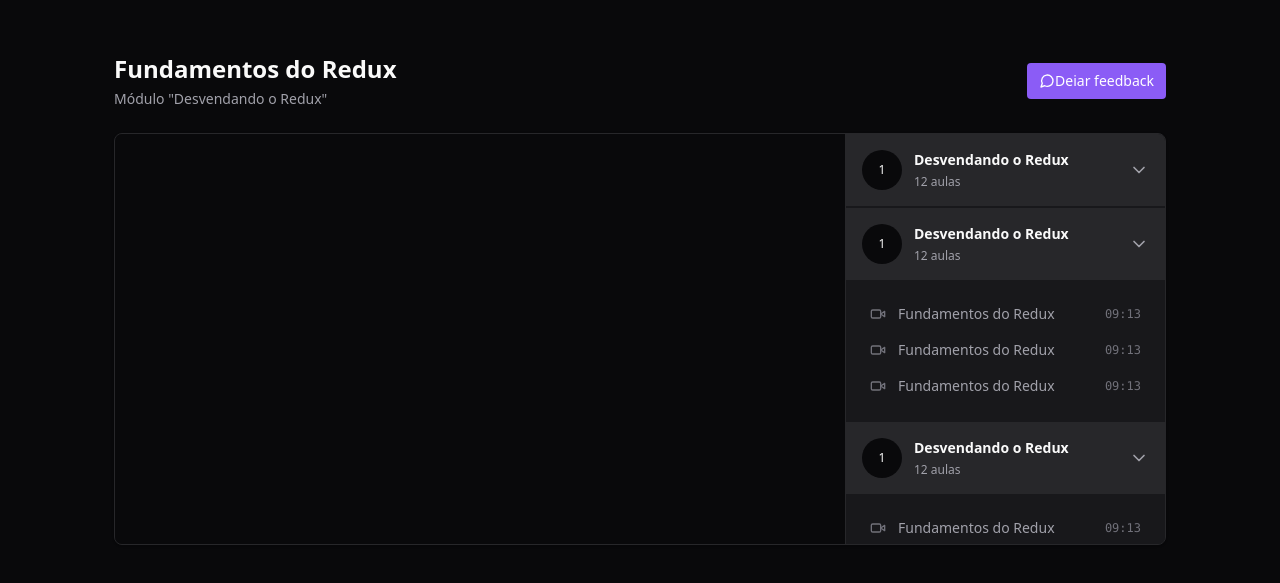
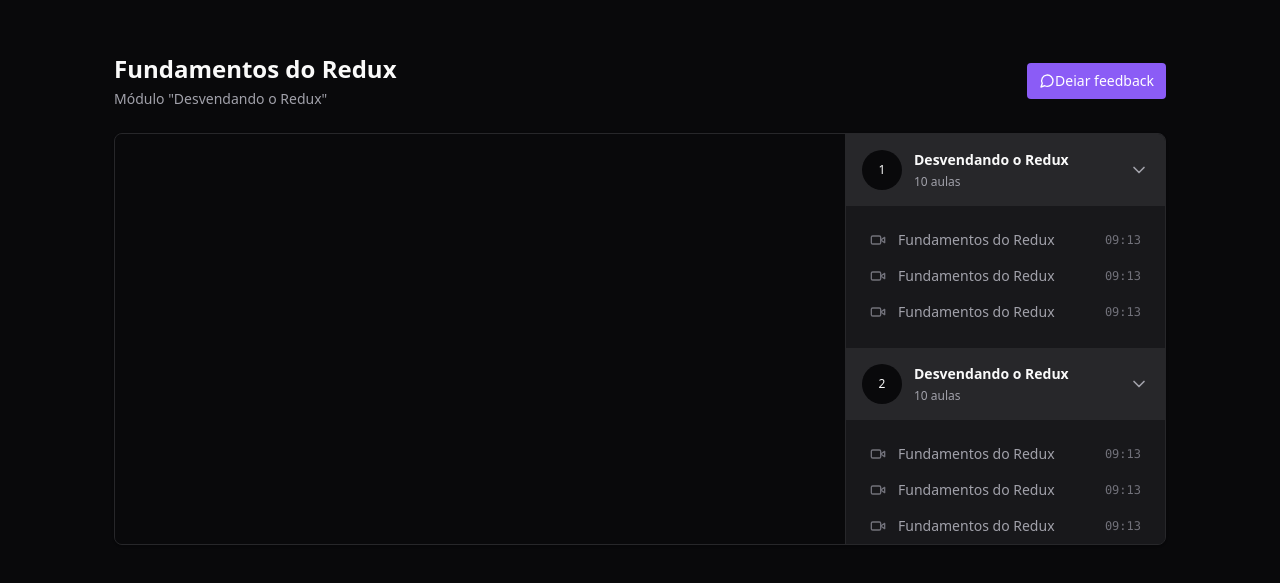
Before and after one commit to ylyra/redux-zustand, a React (Vite) app: page / in a window 1280 px wide. Shown: the part 101-684 px from the top of the page. Built offline with nearby package versions, Linux system fonts and the light colour scheme.

Commit message:
chore: separeted code into smaller components

```diff
--- /dev/null
+++ b/src/components/Header/index.tsx
@@ -0,0 +1,10 @@
+export function Header() {
+  return (
+    <div className="flex flex-col space-y-1">
+      <h1 className="text-2xl font-bold">Fundamentos do Redux</h1>
+      <span className="text-sm text-zinc-400">
+        Módulo &quot;Desvendando o Redux&quot;
+      </span>
+    </div>
+  )
+}
--- /dev/null
+++ b/src/components/Module/Lesson.tsx
@@ -0,0 +1,18 @@
+import { Video } from 'lucide-react'
+
+interface Props {
+  title: string
+  duration: string
+}
+
+export function Lesson({ duration, title }: Props) {
+  return (
+    <button className="flex items-center space-x-3 text-sm text-zinc-400">
+      <Video className="h-4 w-4 text-zinc-500" />
+      <span>{title}</span>
+      <span className="!ml-auto font-mono text-xs text-zinc-500">
+        {duration}
+      </span>
+    </button>
+  )
+}
--- /dev/null
+++ b/src/components/Module/index.tsx
@@ -0,0 +1,33 @@
+import { ChevronDown } from 'lucide-react'
+import { Lesson } from './Lesson'
+
+interface Props {
+  title: string
+  lessonsAmount: number
+  moduleIndex: number
+}
+
+export function Module({ lessonsAmount, title, moduleIndex }: Props) {
+  return (
+    <div>
+      <button className="flex w-full items-center space-x-3  bg-zinc-800 p-4">
+        <span className="flex h-10 w-10 items-center justify-center rounded-full bg-zinc-950 text-xs">
+          {moduleIndex + 1}
+        </span>
+
+        <span className="flex flex-col space-y-1 text-left">
+          <strong className="text-sm">{title}</strong>
+          <span className="text-xs text-zinc-400">{lessonsAmount} aulas</span>
+        </span>
+
+        <ChevronDown className="!ml-auto h-5 w-5 text-zinc-400" />
+      </button>
+
+      <nav className="relative flex flex-col space-y-4 p-6">
+        <Lesson title="Fundamentos do Redux" duration="09:13" />
+        <Lesson title="Fundamentos do Redux" duration="09:13" />
+        <Lesson title="Fundamentos do Redux" duration="09:13" />
+      </nav>
+    </div>
+  )
+}
--- /dev/null
+++ b/src/components/Video/index.tsx
@@ -0,0 +1,14 @@
+import Player from 'react-player'
+
+export function Video() {
+  return (
+    <div className="aspect-video w-full bg-zinc-950">
+      <Player
+        width="100%"
+        height="100%"
+        controls
+        url="https://www.youtube.com/watch?v=Jai8w6K_GnY"
+      />
+    </div>
+  )
+}
--- a/src/pages/Player.tsx
+++ b/src/pages/Player.tsx
@@ -1,17 +1,14 @@
-import { ChevronDown, MessageCircle, Video } from 'lucide-react'
-import ReactPlayer from 'react-player'
+import { MessageCircle } from 'lucide-react'
+import { Header } from '../components/Header'
+import { Module } from '../components/Module'
+import { Video } from '../components/Video'
 
 export function Player() {
   return (
     <div className="flex min-h-screen items-center justify-center bg-zinc-950 text-zinc-50">
       <div className="flex w-full max-w-[1100px] flex-col space-y-6 px-6">
         <div className="flex flex-wrap items-center justify-between">
-          <div className="flex flex-col space-y-1">
-            <h1 className="text-2xl font-bold">Fundamentos do Redux</h1>
-            <span className="text-sm text-zinc-400">
-              Módulo &quot;Desvendando o Redux&quot;
-            </span>
-          </div>
+          <Header />
 
           <button className="flex items-center space-x-2 rounded bg-violet-500 px-3 py-2 text-sm font-medium text-white transition-colors duration-200 hover:bg-violet-600">
             <MessageCircle className="h-4 w-4" />
@@ -21,113 +18,35 @@
 
         <main className="relative flex overflow-hidden rounded-lg border border-zinc-800 bg-zinc-900 pr-80 shadow">
           <div className="flex-1">
-            <div className="aspect-video w-full bg-zinc-950">
-              <ReactPlayer
-                width="100%"
-                height="100%"
-                controls
-                url="https://www.youtube.com/watch?v=Jai8w6K_GnY"
-              />
-            </div>
+            <Video />
           </div>
 
           <aside className="absolute bottom-0 right-0 top-0 w-80 divide-y-2 divide-zinc-900 overflow-y-scroll border-l border-zinc-800 bg-zinc-900 scrollbar-thin scrollbar-track-zinc-950 scrollbar-thumb-zinc-800">
-            <div>
-              <button className="flex w-full items-center space-x-3  bg-zinc-800 p-4">
-                <span className="flex h-10 w-10 items-center justify-center rounded-full bg-zinc-950 text-xs">
-                  1
-                </span>
-
-                <span className="flex flex-col space-y-1 text-left">
-                  <strong className="text-sm">Desvendando o Redux</strong>
-                  <span className="text-xs text-zinc-400">12 aulas</span>
-                </span>
-
-                <ChevronDown className="!ml-auto h-5 w-5 text-zinc-400" />
-              </button>
-            </div>
-
-            <div>
-              <button className="flex w-full items-center space-x-3  bg-zinc-800 p-4">
-                <span className="flex h-10 w-10 items-center justify-center rounded-full bg-zinc-950 text-xs">
-                  1
-                </span>
-
-                <span className="flex flex-col space-y-1 text-left">
-                  <strong className="text-sm">Desvendando o Redux</strong>
-                  <span className="text-xs text-zinc-400">12 aulas</span>
-                </span>
-
-                <ChevronDown className="!ml-auto h-5 w-5 text-zinc-400" />
-              </button>
-
-              <nav className="relative flex flex-col space-y-4 p-6">
-                <button className="flex items-center space-x-3 text-sm text-zinc-400">
-                  <Video className="h-4 w-4 text-zinc-500" />
-                  <span>Fundamentos do Redux</span>
-                  <span className="!ml-auto font-mono text-xs text-zinc-500">
-                    09:13
-                  </span>
-                </button>
-
-                <button className="flex items-center space-x-3 text-sm text-zinc-400">
-                  <Video className="h-4 w-4 text-zinc-500" />
-                  <span>Fundamentos do Redux</span>
-                  <span className="!ml-auto font-mono text-xs text-zinc-500">
-                    09:13
-                  </span>
-                </button>
-
-                <button className="flex items-center space-x-3 text-sm text-zinc-400">
-                  <Video className="h-4 w-4 text-zinc-500" />
-                  <span>Fundamentos do Redux</span>
-                  <span className="!ml-auto font-mono text-xs text-zinc-500">
-                    09:13
-                  </span>
-                </button>
-              </nav>
-            </div>
-
-            <div>
-              <button className="flex w-full items-center space-x-3  bg-zinc-800 p-4">
-                <span className="flex h-10 w-10 items-center justify-center rounded-full bg-zinc-950 text-xs">
-                  1
-                </span>
-
-                <span className="flex flex-col space-y-1 text-left">
-                  <strong className="text-sm">Desvendando o Redux</strong>
-                  <span className="text-xs text-zinc-400">12 aulas</span>
-                </span>
-
-                <ChevronDown className="!ml-auto h-5 w-5 text-zinc-400" />
-              </button>
-
-              <nav className="relative flex flex-col space-y-4 p-6">
-                <button className="flex items-center space-x-3 text-sm text-zinc-400">
-                  <Video className="h-4 w-4 text-zinc-500" />
-                  <span>Fundamentos do Redux</span>
-                  <span className="!ml-auto font-mono text-xs text-zinc-500">
-                    09:13
-                  </span>
-                </button>
-
-                <button className="flex items-center space-x-3 text-sm text-zinc-400">
-                  <Video className="h-4 w-4 text-zinc-500" />
-                  <span>Fundamentos do Redux</span>
-                  <span className="!ml-auto font-mono text-xs text-zinc-500">
-                    09:13
-                  </span>
-                </button>
-
-                <button className="flex items-center space-x-3 text-sm text-zinc-400">
-                  <Video className="h-4 w-4 text-zinc-500" />
-                  <span>Fundamentos do Redux</span>
-                  <span className="!ml-auto font-mono text-xs text-zinc-500">
-                    09:13
-                  </span>
-                </button>
-              </nav>
-            </div>
+            <Module
+              title="Desvendando o Redux"
+              lessonsAmount={10}
+              moduleIndex={0}
+            />
+            <Module
+              title="Desvendando o Redux"
+              lessonsAmount={10}
+              moduleIndex={1}
+            />
+            <Module
+              title="Desvendando o Redux"
+              lessonsAmount={10}
+              moduleIndex={2}
+            />
+            <Module
+              title="Desvendando o Redux"
+              lessonsAmount={10}
+              moduleIndex={3}
+            />
+            <Module
+              title="Desvendando o Redux"
+              lessonsAmount={10}
+              moduleIndex={4}
+            />
           </aside>
         </main>
       </div>
```
